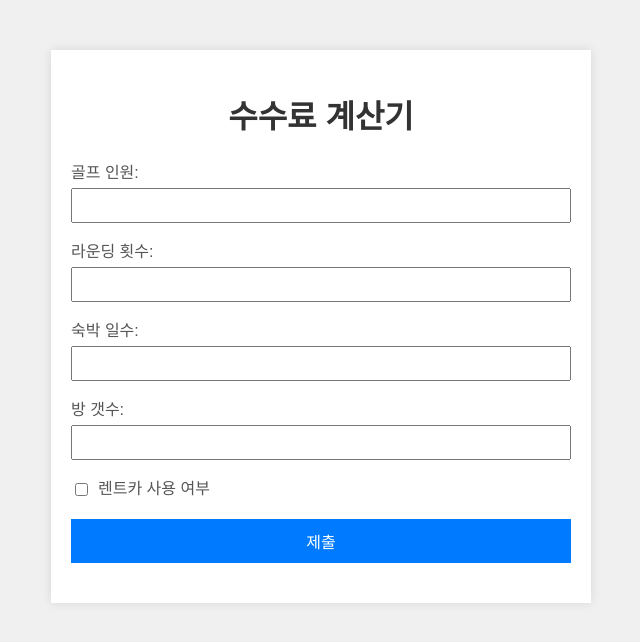
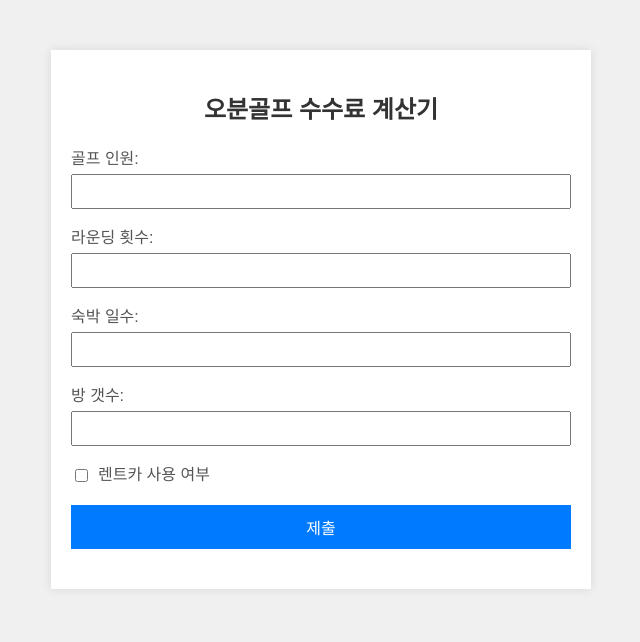
Before and after one commit to dev5golf/5mGolfCalc, a plain HTML site: page index.html in a window 1280 px wide. Shown: the whole page, without its empty margins (319-959 px from the left). Drawn offline with nearby package versions, Linux system fonts and the light colour scheme.

Commit message:
Update HTML, CSS, and JavaScript files

```diff
--- a/index.html
+++ b/index.html
@@ -4,13 +4,13 @@
 <head>
     <meta charset="UTF-8">
     <meta name="viewport" content="width=device-width, initial-scale=1.0">
-    <title>수수료 계산기</title>
+    <title>오분골프 수수료 계산기</title>
     <link rel="stylesheet" href="styles.css">
 </head>
 
 <body>
     <div class="container">
-        <h1>수수료 계산기</h1>
+        <h2>오분골프 수수료 계산기</h2>
         <form id="golfForm">
             <div class="form-group">
                 <label for="numPlayers">골프 인원:</label>
--- a/styles.css
+++ b/styles.css
@@ -15,7 +15,7 @@ body {
     position: relative;
 }
 
-h1 {
+h2 {
     text-align: center;
     color: #333;
 }
```
